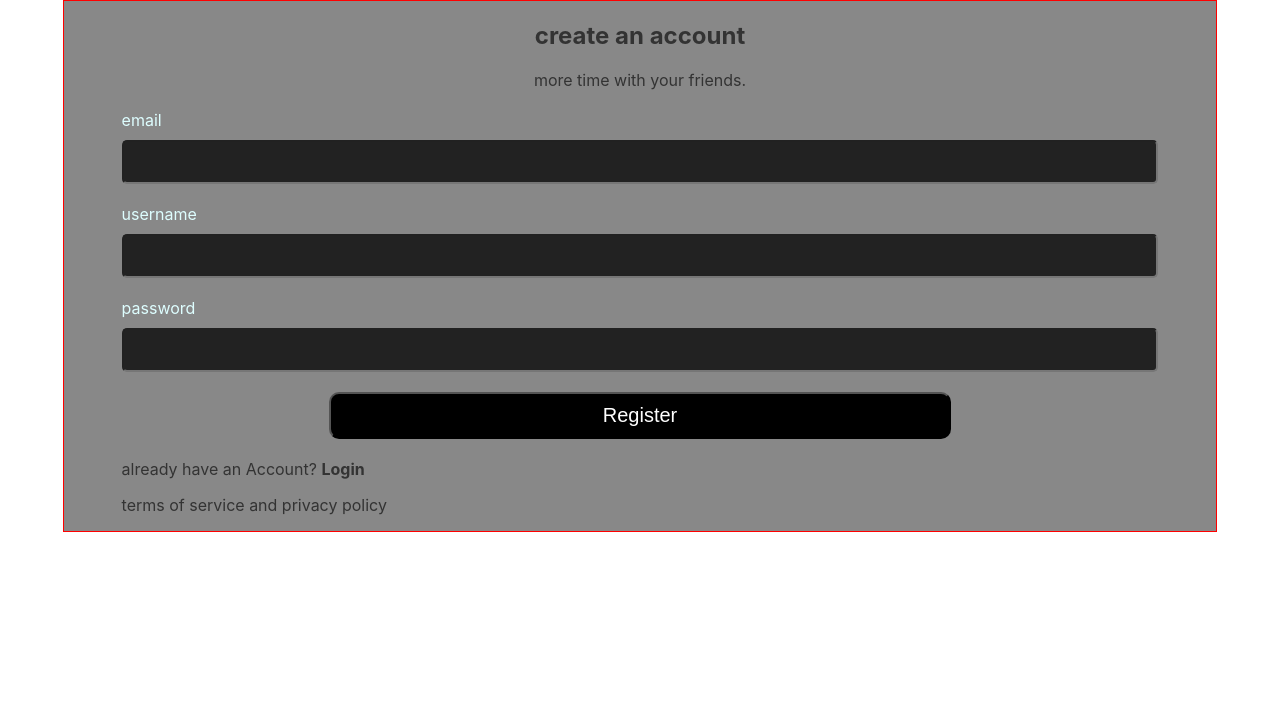
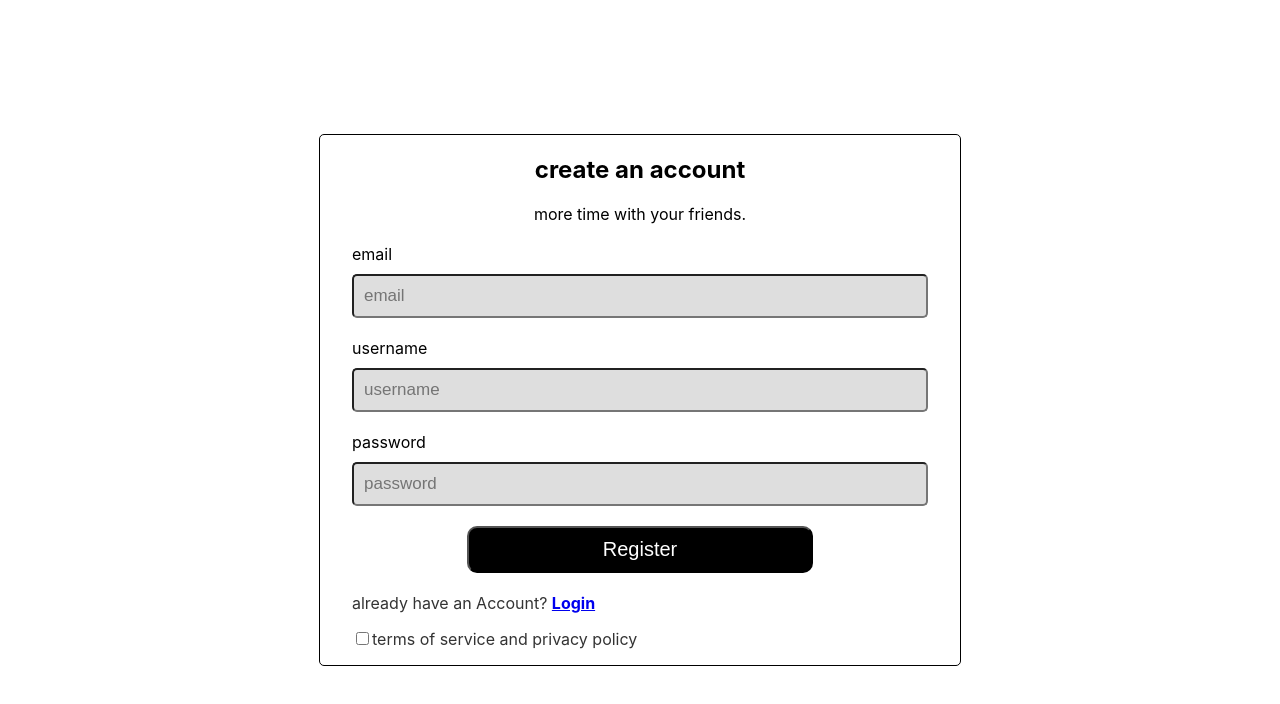
Before and after one commit to yeffreydev/game-platform-client, a React (Create React App) app: page /register in a window 1280 px wide. Shown: the top 704 px of the page. Built offline with nearby package versions, Linux system fonts and the light colour scheme; no server answers.

Commit message:
[FT/006] & login and register response integration

```diff
--- /dev/null
+++ b/src/api/auth.ts
@@ -0,0 +1,35 @@
+import { ILoginForm } from "../components/signIn/Login";
+import { IRegisterForm } from "../components/signIn/Register";
+import config from "../config";
+
+const authApi = config.host + "/api/auth";
+
+export const loginUser = async (user: ILoginForm) => {
+  const res = await fetch(`${authApi}/login`, {
+    method: "post",
+    headers: {
+      "Content-Type": "application/json",
+      Accept: "application/json",
+    },
+    body: JSON.stringify(user),
+  });
+  return {
+    status: res.status,
+    data: await res.json(),
+  };
+};
+
+export const registerUser = async (user: IRegisterForm) => {
+  const res = await fetch(`${authApi}/register`, {
+    method: "post",
+    headers: {
+      "Content-Type": "application/json",
+      Accept: "application/json",
+    },
+    body: JSON.stringify(user),
+  });
+  return {
+    status: res.status,
+    data: await res.json(),
+  };
+};
--- a/src/apps/paint/App.tsx
+++ b/src/apps/paint/App.tsx
@@ -1,12 +1,15 @@
 import React from "react";
 import PaintRoutes from "./router";
+import PaintState from "./context/AppState";
 const PaintApp = () => {
   return (
     <div>
       <ul>
         <li>paint li</li>
       </ul>
-      <PaintRoutes />
+      <PaintState>
+        <PaintRoutes />
+      </PaintState>
     </div>
   );
 };
--- a/src/apps/paint/context/AppState.tsx
+++ b/src/apps/paint/context/AppState.tsx
@@ -1,13 +1,21 @@
 import AppContext from "./AppContext";
-import { ReactNode, useReducer } from "react";
+import { ReactNode, useEffect, useReducer } from "react";
 import paintReducer from "./appReducer";
 import initialState from "./initialSate";
 //socket io
 import { io, Socket } from "socket.io-client";
-const paintSocket: Socket = io("http://localhost:4000", { path: "/paint" });
+const paintSocket: Socket = io("http://192.168.43.123:4000", { path: "/paint" });
 
 export default function AppState({ children }: { children: ReactNode }) {
   const [state, dispatch] = useReducer(paintReducer, initialState);
+  useEffect(() => {
+    paintSocket.on("connect", () => {
+      console.log("connected to paint socket");
+    });
+    paintSocket.on("disconnect", () => {
+      console.log("disconnected from paint socket");
+    });
+  }, []);
 
   return <AppContext.Provider value={{ ...state, paintSocket, dispatch }}>{children}</AppContext.Provider>;
 }
--- a/src/components/signIn/Login.tsx
+++ b/src/components/signIn/Login.tsx
@@ -1,26 +1,54 @@
 import React from "react";
+import { Link } from "react-router-dom";
+import { loginUser } from "../../api/auth";
 import styles from "./../../styles/signIn/Login.module.css";
+
+export interface ILoginForm {
+  username: string;
+  password: string;
+}
+
+const initialState: ILoginForm = {
+  username: "",
+  password: "",
+};
+
 const Login = () => {
+  const [loginForm, setLoginForm] = React.useState<ILoginForm>(initialState);
+
+  const handleChange = (e: React.ChangeEvent<HTMLInputElement>) => {
+    const { name, value } = e.target;
+    setLoginForm({ ...loginForm, [name]: value });
+  };
+  const handleSubmit = async (e: React.FormEvent<HTMLFormElement>) => {
+    e.preventDefault();
+    const { status, data } = await loginUser(loginForm);
+    console.log({ status, data });
+  };
+
   return (
-    <form className={styles.login}>
+    <form className={styles.login} onSubmit={handleSubmit}>
       <div className={styles.form_header}>
         <h2>Welcome back</h2>
         <p>you and me.</p>
       </div>
       <div className={styles.form_group}>
-        <label htmlFor=""> email</label>
-        <input type="text" />
+        <label htmlFor="username"> username </label>
+        <input placeholder="username or email" name="username" onChange={handleChange} type="text" autoComplete="off" />
       </div>
       <div className={styles.form_group}>
-        <label htmlFor="">password</label>
-        <input type="text" />
+        <label htmlFor="password">password</label>
+        <input placeholder="password" name="password" onChange={handleChange} type="text" autoComplete="off" />
       </div>
       <div className={styles.form_group}>
         <button type="submit">Login</button>
       </div>
       <div className={styles.form_footer}>
         <p>
-          Need an Account? <b>Register</b>
+          Need an Account?{" "}
+          <b>
+            <Link to="/register">Register</Link>
+          </b>
         </p>
       </div>
     </form>
--- a/src/components/signIn/Register.tsx
+++ b/src/components/signIn/Register.tsx
@@ -1,32 +1,67 @@
 import React from "react";
+import { Link } from "react-router-dom";
+import { registerUser } from "../../api/auth";
 import loginStyles from "./../../styles/signIn/Login.module.css";
+import { ILoginForm } from "./Login";
+
+export interface IRegisterForm extends ILoginForm {
+  email: string;
+}
+
+const initialState: IRegisterForm = {
+  email: "",
+  username: "",
+  password: "",
+};
+
 const Register = () => {
+  const [registerForm, setRegisterForm] = React.useState<IRegisterForm>(initialState);
+
+  const handleChange = (e: React.ChangeEvent<HTMLInputElement>) => {
+    const { name, value } = e.target;
+    setRegisterForm({ ...registerForm, [name]: value });
+  };
+  const handleSubmit = async (e: React.FormEvent<HTMLFormElement>) => {
+    e.preventDefault();
+    const { status, data } = await registerUser(registerForm);
+    if (status === 200) {
+      //setUser({token: data.token, auth: true})
+    }
+  };
+
   return (
-    <form className={loginStyles.login}>
+    <form className={loginStyles.login} onSubmit={handleSubmit}>
       <div className={loginStyles.form_header}>
         <h2> create an account</h2>
         <p>more time with your friends.</p>
       </div>
       <div className={loginStyles.form_group}>
-        <label htmlFor=""> email</label>
-        <input type="text" />
+        <label htmlFor="">email</label>
+        <input placeholder="email" name="email" type="text" onChange={handleChange} autoComplete={"off"} />
       </div>
       <div className={loginStyles.form_group}>
         <label htmlFor=""> username</label>
-        <input type="text" />
+        <input placeholder="username" name="username" type="text" onChange={handleChange} autoComplete={"off"} />
       </div>
       <div className={loginStyles.form_group}>
         <label htmlFor="">password</label>
-        <input type="text" />
+        <input placeholder="password" name="password" type="text" onChange={handleChange} autoComplete={"off"} />
       </div>
       <div className={loginStyles.form_group}>
         <button type="submit">Register</button>
       </div>
       <div className={loginStyles.form_footer}>
         <p>
-          already have an Account? <b>Login</b>
+          already have an Account?{" "}
+          <b>
+            <Link to="/login">Login</Link>
+          </b>
         </p>
-        <p>terms of service and privacy policy</p>
+        <p>
+          {" "}
+          <input type={"checkbox"} />
+          terms of service and privacy policy
+        </p>
       </div>
     </form>
   );
--- /dev/null
+++ b/src/config/index.ts
@@ -0,0 +1,4 @@
+const config = {
+  host: "http://localhost:4000",
+};
+export default config;
--- a/src/pages/Home/index.tsx
+++ b/src/pages/Home/index.tsx
@@ -1,9 +1,15 @@
 import react from "react";
+import { Link } from "react-router-dom";
 
 const Home = () => {
   return (
     <div>
-      <h1>this is a home page</h1>
+      <h1>Apps</h1>
+      <ul>
+        <li>
+          <Link to="/paint">Paint App</Link>
+        </li>
+      </ul>
     </div>
   );
 };
--- a/src/pages/SignIn/index.tsx
+++ b/src/pages/SignIn/index.tsx
@@ -1,13 +1,16 @@
-import React from "react";
+import { useEffect, useState } from "react";
 import Login from "../../components/signIn/Login";
+import { useLocation } from "react-router-dom";
 import Register from "../../components/signIn/Register";
+import styles from "./../../styles/signIn/styles.module.css";
 const SignIn = () => {
-  return (
-    <div>
-      {/* <Login></Login> */}
-      <Register />
-    </div>
-  );
+  const location = useLocation();
+  const [component, setComponent] = useState("");
+  useEffect(() => {
+    const path = location.pathname.split("/")[1];
+    setComponent(path);
+  }, [location.pathname]);
+  return <div className={styles.signIn}>{component === "login" ? <Login /> : <Register />}</div>;
 };
 
 export default SignIn;
--- a/src/styles/signIn/Login.module.css
+++ b/src/styles/signIn/Login.module.css
@@ -1,12 +1,11 @@
 .login {
-  border: 1px solid red;
-  background-color: #888;
-  width: 90%;
+  border-radius: 5px;
+  width: 100%;
   margin: auto;
 }
 .form_header {
   text-align: center;
-  color: #333;
+  color: #000;
 }
 .form_footer {
   text-align: left;
@@ -23,14 +22,14 @@
 }
 
 .form_group label {
-  color: #defeff;
+  color: #000;
 }
 .form_group input {
   padding: 10px;
   border-radius: 5px;
-  color: #fff;
+  color: #000;
   font-size: 17px;
-  background-color: #222;
+  background-color: #dedede;
 }
 .form_group button {
   width: 60%;
@@ -42,3 +41,22 @@
   cursor: pointer;
   margin: auto;
 }
+
+@media screen and (min-width: 768px) {
+  .login {
+    width: 80%;
+    border: 1px solid #000;
+  }
+}
+
+@media screen and (min-width: 1024px) {
+  .login {
+    width: 60%;
+  }
+}
+
+@media screen and (min-width: 1280px) {
+  .login {
+    width: 50%;
+  }
+}
--- /dev/null
+++ b/src/styles/signIn/styles.module.css
@@ -0,0 +1,6 @@
+.signIn {
+  width: 100vw;
+  display: flex;
+  overflow: auto;
+  height: 100vh;
+}
```
